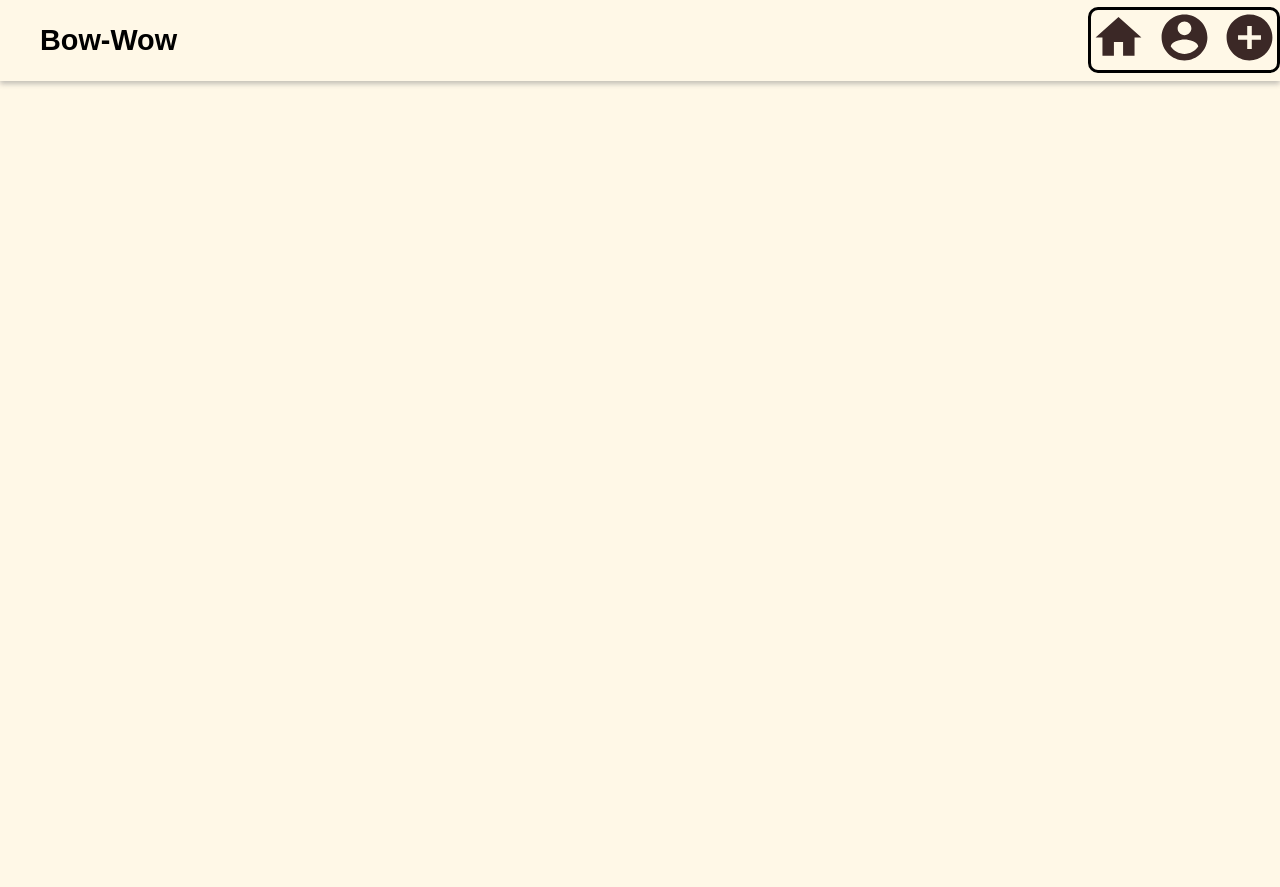
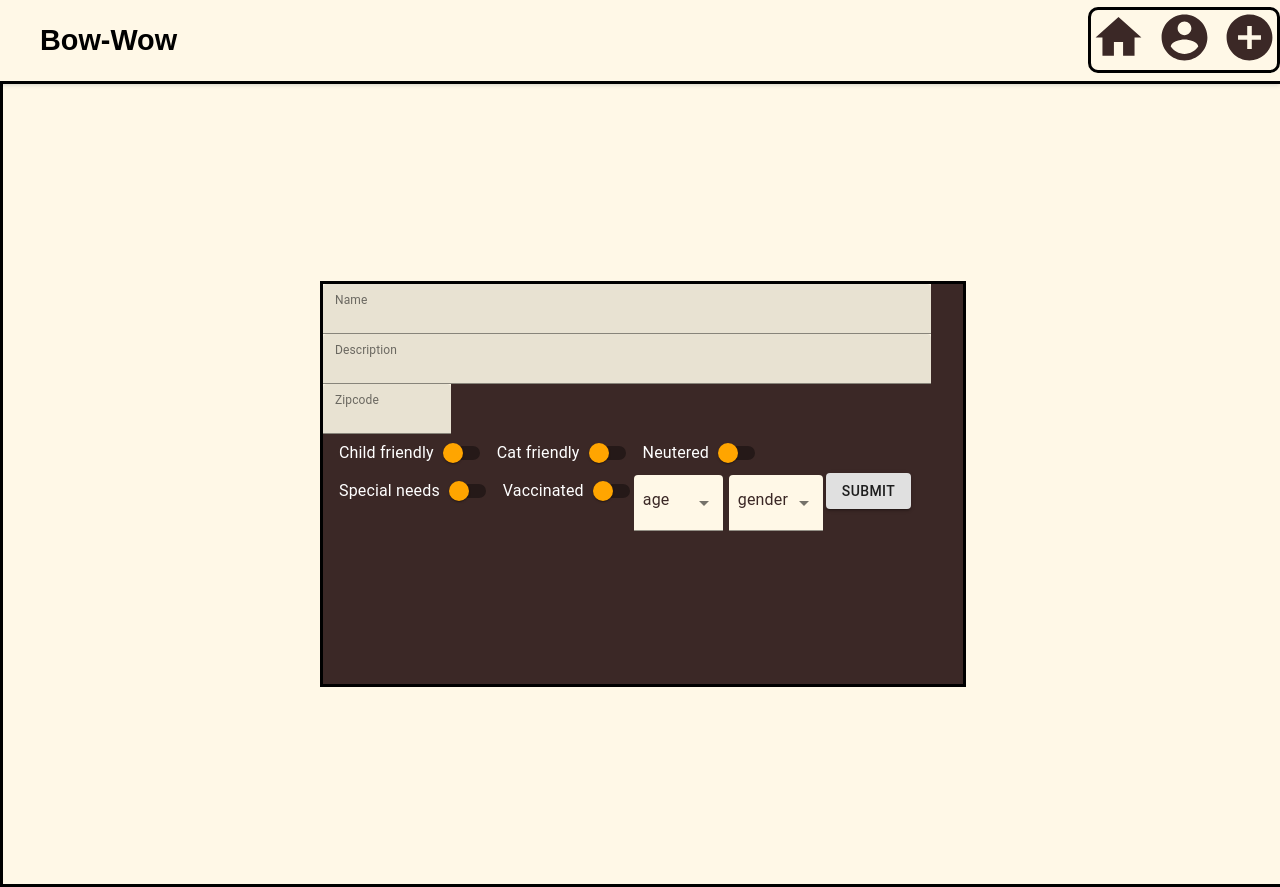
Before and after one commit to NesTar6/client, a React app: page /addDog in a window 1280 px wide. Before the commit the page ends 800 px from the top, so only its background shows below. Built offline with nearby package versions, Linux system fonts and the light colour scheme; the HTML template or start-up script is replaced by a standard one.

Commit message:
AddDog component created

```diff
--- a/package.json
+++ b/package.json
@@ -21,6 +21,7 @@
     "babel-loader": "^8.2.2",
     "case-sensitive-paths-webpack-plugin": "^2.4.0",
     "css-loader": "^5.1.3",
+    "eslint-config-airbnb": "^18.2.1",
     "eslint-loader": "^4.0.2",
     "firebase": "^8.2.9",
     "html-webpack-plugin": "^5.3.1",
--- a/src/App.js
+++ b/src/App.js
@@ -1,29 +1,31 @@
 import './App.css';
 import React from 'react';
-import Favorites from './containers/Favorites/Favorites'
 import { BrowserRouter as Router, Route, Link } from 'react-router-dom';
+import Favorites from './containers/Favorites/Favorites';
 import Home from './containers/Home';
 import SignIn from './containers/SignIn/SignIn';
 import Header from './components/Header/Header';
+import AddDog from './components/AddDog/AddDog';
 
 function App() {
-
-  const [favs, setFavs] = React.useState([])
+  const [favs, setFavs] = React.useState([]);
 
   const addFav = (dogData) => {
-      const newFavs = favs
-      newFavs.push(dogData)
-      setFavs(newFavs)
-      console.log(favs)
-  }
+    const newFavs = favs;
+    newFavs.push(dogData);
+    setFavs(newFavs);
+    console.log(favs);
+  };
 
   return (
     <div className="App">
+
       <Router>
         <Header />
-            <Route exact path="/" component={SignIn} />
-            <Route exact path="/home" render={()=><Home addFav={addFav}/>}/>
-            <Route exact path="/favorites" render={() => <Favorites favData={favs}/>}/>
+        <Route exact path="/" component={SignIn} />
+        <Route exact path="/home" render={() => <Home addFav={addFav} />} />
+        <Route exact path="/favorites" render={() => <Favorites favData={favs} />} />
+        <Route exact path="/addDog" component={AddDog} />
       </Router>
     </div>
   );
--- /dev/null
+++ b/src/components/AddDog/AddDog.css
@@ -0,0 +1,32 @@
+.addDogWrapper {
+    border: 3px solid black;
+    height: 100vh;
+    width: 100vw;
+    /* background-color: #3B2826; */
+    display: flex;
+    justify-content: center;
+    align-items: center;
+
+}
+
+.addDogCard{
+    border: 3px solid black;
+    height: 50%;
+    width: 50%;
+    background-color: #3B2826;
+
+}
+
+.addDogForm{
+    margin: 20px;
+    width:95%;
+    background-color:#fff8e7;
+}
+.addDogZipForm {
+    width: 20%;
+    background-color:#fff8e7;
+}
+
+.testAD{
+    margin: 3px;
+}
--- /dev/null
+++ b/src/components/AddDog/AddDog.js
@@ -0,0 +1,268 @@
+/* eslint-disable no-plusplus */
+import {
+  Button, TextField, FormControlLabel, FormControl,
+  FormLabel, Switch, MenuItem, InputLabel, Select,
+} from '@material-ui/core';
+// import NativeSelect from '@material-ui/core/NativeSelect';
+import { withStyles } from '@material-ui/core/styles';
+import React from 'react';
+import './AddDog.css';
+
+const styles = (theme) => ({
+  input: {
+    height: 50,
+  },
+  button: {
+    height: 10,
+    width: 90,
+  },
+});
+
+const AddDog = withStyles(styles)((props) => {
+  const { classes } = props;
+  const [name, setName] = React.useState('');
+  const [description, setDescription] = React.useState('');
+  const [location, setLocation] = React.useState('');
+  const [gender, setGender] = React.useState('');
+  const [age, setAge] = React.useState('');
+  const [children, setChildren] = React.useState(false);
+  const [cat, setCat] = React.useState(false);
+  const [neutered, setNeutered] = React.useState(false);
+  const [houseTrained, setHouseTrained] = React.useState(false);
+  const [specialNeeds, setSpecialNeeds] = React.useState(false);
+  const [shots, setShots] = React.useState(false);
+
+  const ageList = () => {
+    const list = [];
+    for (let i = 0; i <= 20; i++) {
+      // console.log(i);
+      list.push(<option value={i}>{i}</option>);
+    }
+    return list;
+  };
+  // EDGE CASES NEEDED
+  const handleFormChange = (e, type) => {
+    // e.preventDefault();
+    if (type === 'name') {
+      setName(e.target.value);
+    }
+    if (type === 'description') {
+      setDescription(e.target.value);
+    }
+    if (type === 'location') {
+      setLocation(e.target.value);
+      // console.log(location);
+    }
+  };
+
+  const onSubmit = () => {
+    fetch('http://localhost:3001/addDog/:id', {
+      method: 'POST',
+      headers: {
+        'Content-Type': 'application/json',
+      },
+      body: JSON.stringify(
+        {
+          name,
+          children,
+          cats: cat,
+          spayed: neutered,
+          special_needs: specialNeeds,
+          shots_current: shots,
+          age: 2,
+          gender: 'female',
+          description,
+          image: null,
+          location,
+        },
+      ),
+    })
+      .then((res) => res.json())
+      .then((res) => {
+        console.log(res);
+      });
+  };
+
+  const onSwitchChange = (type) => {
+    if (type === 'children') {
+      setChildren(!children);
+    }
+    if (type === 'cat') {
+      setCat(!cat);
+    }
+    if (type === 'neutered') {
+      setNeutered(!neutered);
+    }
+    if (type === 'houseTrained') {
+      setHouseTrained(!houseTrained);
+    }
+    if (type === 'specialNeeds') {
+      setSpecialNeeds(!specialNeeds);
+    }
+    if (type === 'shots') {
+      setShots(!shots);
+    }
+  };
+
+  const onSelectChange = (e, type) => {
+    console.log(e.target.value);
+    if (type === 'age') {
+      setAge(e.target.value);
+    }
+    if (type === 'gender') {
+      setGender(e.target.value);
+    }
+  };
+
+  return (
+    <div className="addDogWrapper">
+      <div className="addDogCard">
+        {/* FORMS */}
+        <TextField
+          className="addDogForm"
+          label="Name"
+          variant="filled"
+          InputProps={{ className: classes.input }}
+          InputLabelProps={{ shrink: true }}
+          onChange={(e) => handleFormChange(e, 'name')}
+        />
+
+        <TextField
+          className="addDogForm"
+          label="Description"
+          variant="filled"
+          InputProps={{ className: classes.input }}
+          InputLabelProps={{ shrink: true }}
+          onChange={(e) => handleFormChange(e, 'description')}
+        />
+
+        <TextField
+          className="addDogZipForm"
+          label="Zipcode"
+          variant="filled"
+          InputProps={{ className: classes.input }}
+          InputLabelProps={{ shrink: true }}
+          onChange={(e) => handleFormChange(e, 'location')}
+        />
+
+        {/* SWITCHES */}
+        <div className="addDogswitchColumn">
+          <FormControlLabel
+            labelPlacement="start"
+            style={{ color: 'white' }}
+            control={(
+              <Switch
+                className="switch"
+                onChange={() => onSwitchChange('children')}
+                style={{ color: 'orange' }}
+                color="primary"
+                size="medium"
+              />
+          )}
+            label="Child friendly"
+          />
+
+          <FormControlLabel
+            labelPlacement="start"
+            style={{ color: 'white' }}
+            control={(
+              <Switch
+                className="switch"
+                onChange={() => onSwitchChange('cat')}
+                style={{ color: 'orange' }}
+                color="primary"
+                size="medium"
+              />
+          )}
+            label="Cat friendly"
+          />
+
+          <FormControlLabel
+            labelPlacement="start"
+            style={{ color: 'white' }}
+            control={(
+              <Switch
+                className="switch"
+                onChange={() => onSwitchChange('neutered')}
+                style={{ color: 'orange' }}
+                color="primary"
+                size="medium"
+              />
+          )}
+            label="Neutered"
+          />
+        </div>
+        <div className="addDogswitchColumn">
+          <FormControlLabel
+            labelPlacement="start"
+            style={{ color: 'white' }}
+            control={(
+              <Switch
+                className="switch"
+                onChange={() => onSwitchChange('specialNeeds')}
+                style={{ color: 'orange' }}
+                color="primary"
+                size="medium"
+              />
+          )}
+            label="Special needs"
+          />
+
+          <FormControlLabel
+            labelPlacement="start"
+            style={{ color: 'white' }}
+            control={(
+              <Switch
+                className="switch"
+                onChange={() => onSwitchChange('shots')}
+                style={{ color: 'orange' }}
+                color="primary"
+                size="medium"
+              />
+          )}
+            label="Vaccinated"
+          />
+          <FormControl variant="filled" className={classes.formControl}>
+            <InputLabel style={{ color: '#3B2826' }} htmlFor="outlined-age-native-simple">age</InputLabel>
+            <Select
+              native
+              className="testAD"
+              style={{ color: 'black', backgroundColor: '#fff8e7' }}
+              label="Age"
+              inputProps={{ name: 'age' }}
+              onChange={(e) => onSelectChange(e, 'age')}
+            >
+              {/* {ageList()} */}
+              <option aria-label="None" value="" />
+              <option value="puppy">puppy</option>
+              <option value="young">young</option>
+              <option value="adult">adult</option>
+              <option value="senior">senior</option>
+            </Select>
+          </FormControl>
+
+          <FormControl variant="filled" className={classes.formControl}>
+            <InputLabel style={{ color: '#3B2826' }} htmlFor="outlined-age-native-simple">gender</InputLabel>
+            <Select
+              native
+              className="testAD"
+              style={{ color: 'black', backgroundColor: '#fff8e7' }}
+              label="gender"
+              inputProps={{ name: 'gender' }}
+              onChange={(e) => onSelectChange(e, 'gender')}
+            >
+              <option aria-label="None" value="" />
+              <option value="male">male</option>
+              <option value="female">female</option>
+            </Select>
+          </FormControl>
+
+          <Button className="addDogButton" variant="contained" onClick={onSubmit}>
+            Submit
+          </Button>
+        </div>
+      </div>
+    </div>
+  );
+});
+export default AddDog;
--- a/src/components/SignUp/SignUp.css
+++ b/src/components/SignUp/SignUp.css
@@ -12,8 +12,7 @@ justify-content: space-evenly;
 
 .signUpForm{
     width:95%;
-    color:blanchedalmond;
-    background-color:cornsilk;
+    background-color:#fff8e7;
 }
 .signUpButton{
 width: 90%;
@@ -54,12 +53,12 @@ width: 90%;
 p{
     border: 1px dashed white;
     font-size: small ;
-    color: papayawhip;
+    color:  #fff8e7;
     display: flex;
     justify-content: center;
 
 }
 
 .MuiSwitch-track{
-    background-color: wheat;
+    background-color: #fff8e7;
 }
--- a/src/containers/SignIn/SignIn.css
+++ b/src/containers/SignIn/SignIn.css
@@ -10,17 +10,13 @@
 .signInCard {
     /* border: 3px solid rgb(201, 0, 0); */
     background-color: #3B2826;
-    /* position:fixed; */
     height: 550px;
-    /* min-height: 400px; */
     width: 400px;
     border-radius: 10px;
     display: flex;
     flex-direction: column;
     align-items: center;
     justify-content: center;
-    /* background-image: url("https://www.muralswallpaper.com/app/uploads/Neutral-Dog-Paw-Print-Pattern-Wallpaper-Mural-Plain.jpg"); */
-
 }
 
 .signInLogo {
--- a/src/containers/SignIn/SignIn.js
+++ b/src/containers/SignIn/SignIn.js
@@ -2,7 +2,7 @@ import { Button } from '@material-ui/core';
 import React, { useEffect } from 'react';
 import './SignIn.css';
 import LoginForm from '../../Auth/LoginForm';
-import SignUp from '../../components/SignUp/SignUp'
+import SignUp from '../../components/SignUp/SignUp';
 
 const SignIn = () => {
 // setState
@@ -24,9 +24,9 @@ const SignIn = () => {
   };
 
   const onSignUp = () => {
-    console.log('signing up')
-    setSignUp(true)
-  }
+    console.log('signing up');
+    setSignUp(true);
+  };
 
   // components
   let homeCard = (
@@ -41,7 +41,7 @@ const SignIn = () => {
   }
 
   if (logginIn) {
-    homeCard = <LoginForm onSignUp={onSignUp}/>;
+    homeCard = <LoginForm onSignUp={onSignUp} />;
   }
   return (
     <div>
@@ -53,8 +53,7 @@ const SignIn = () => {
           {homeCard}
         </div>
       </div>
-      <div className="column2">
-      </div>
+      <div className="column2" />
     </div>
   );
 };
```
Also changed, not shown: src/components/Header/Header.js (+4 -5 lines), src/components/SignUp/SignUp.js (+30 -9 lines), 1 other file (tests, documents, lock files or other folders).
